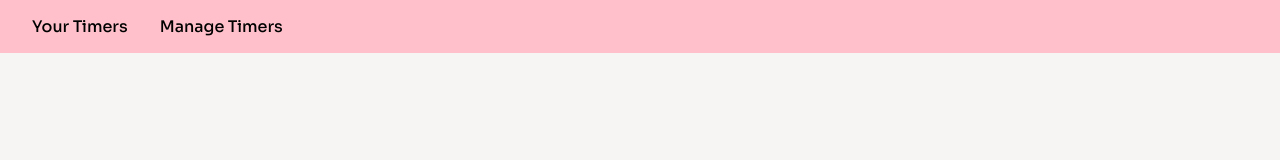
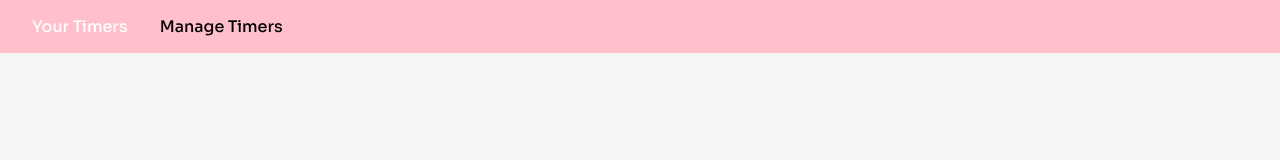
Before and after one commit to macmro7/organizer, a React (Create React App) app: page / in a window 1280 px wide. In both pictures the pointer is over the link "Your Timers". Shown: the top 160 px of the page. Built offline with nearby package versions, Linux system fonts and the light colour scheme.

Commit message:
style navbar hover

```diff
--- a/src/App.css
+++ b/src/App.css
@@ -36,6 +36,10 @@ nav ul li {
 nav a {
   color: black;
   text-decoration: none;
+}
+
+nav a:hover {
+  color: white
 }
 
 .timer {
```
